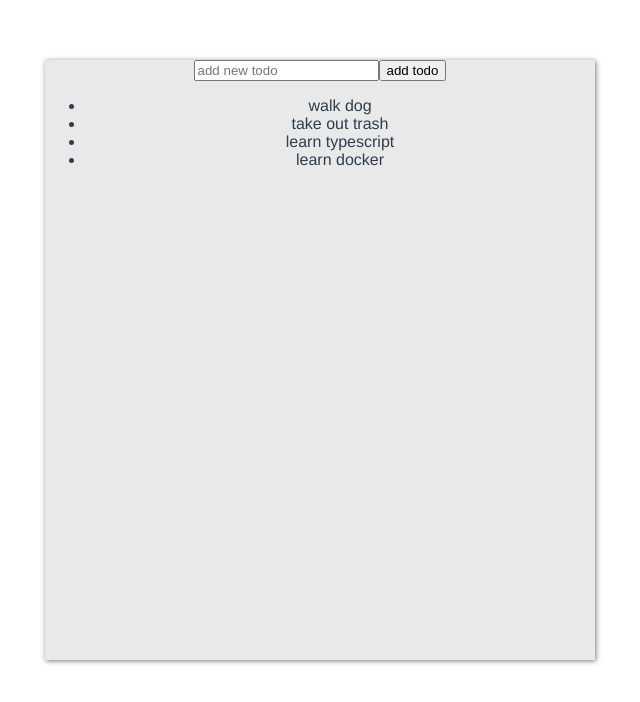
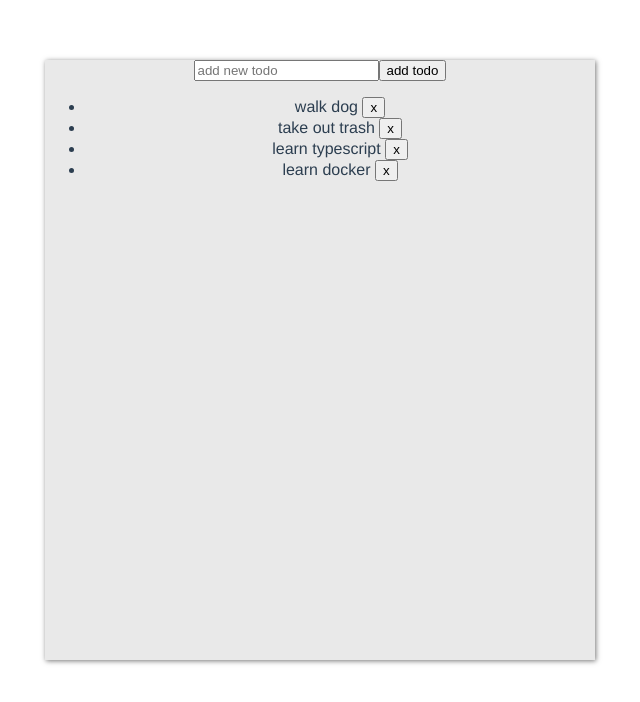
Before and after one commit to theAndrewCline/vue-todo, a Vue app in the folder client/: page / in a window 1280 px wide. Shown: the top 702 px of the page, without its empty margins (320-960 px from the left). Built offline with nearby package versions, Linux system fonts and the light colour scheme.

Commit message:
feat: add remove todo feature

```diff
--- a/client/src/components/ListContainer.vue
+++ b/client/src/components/ListContainer.vue
@@ -10,8 +10,9 @@
     <ul>
         <ListItem
             v-for="todo in todos"
-            :key="todo.text"
+            :key="todo.id"
             :todo="todo"
+            @removeTodo="removeTodo"
         />
   </ul>
 
@@ -28,20 +29,26 @@ export default {
     },
     data() {
         return {
+            nextTodoId:  4,
             newToDoText: '',
             todos: [
-                { text: 'walk dog' },
-                { text: 'take out trash' },
-                { text: 'learn typescript'},
-                { text: 'learn docker' },
+                {id: 0, text: 'walk dog' },
+                {id: 1, text: 'take out trash' },
+                {id: 2, text: 'learn typescript'},
+                {id: 3, text: 'learn docker' },
             ],
         };
     },
     methods: {
         addTodo() {
             const trimmedText = this.newToDoText.trim();
-            this.todos.push({ text: trimmedText});
+            this.todos.push({id: this.nextTodoId,  text: trimmedText});
+            this.nextTodoId++
+            this.newToDoText = ''
         },
+        removeTodo(id: number) {
+            this.todos = this.todos.filter(todo => todo.id !== id)
+        }
     },
 };
 </script>
--- a/client/src/components/ListItem.vue
+++ b/client/src/components/ListItem.vue
@@ -1,6 +1,7 @@
 <template>
     <li>
         {{ todo.text }}
+        <button @click="$emit('removeTodo', todo.id)">x</button>
     </li>
 </template>
 
```
